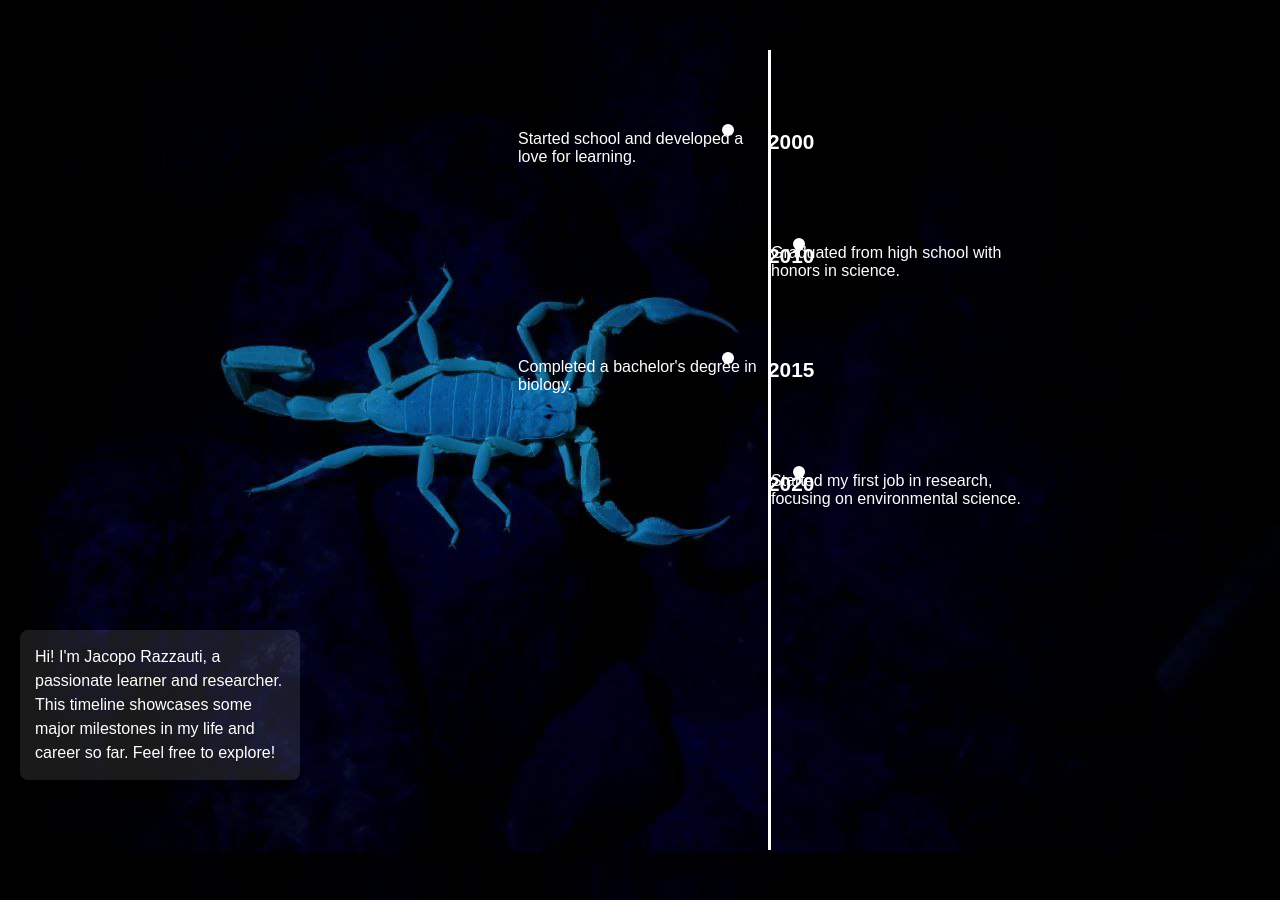
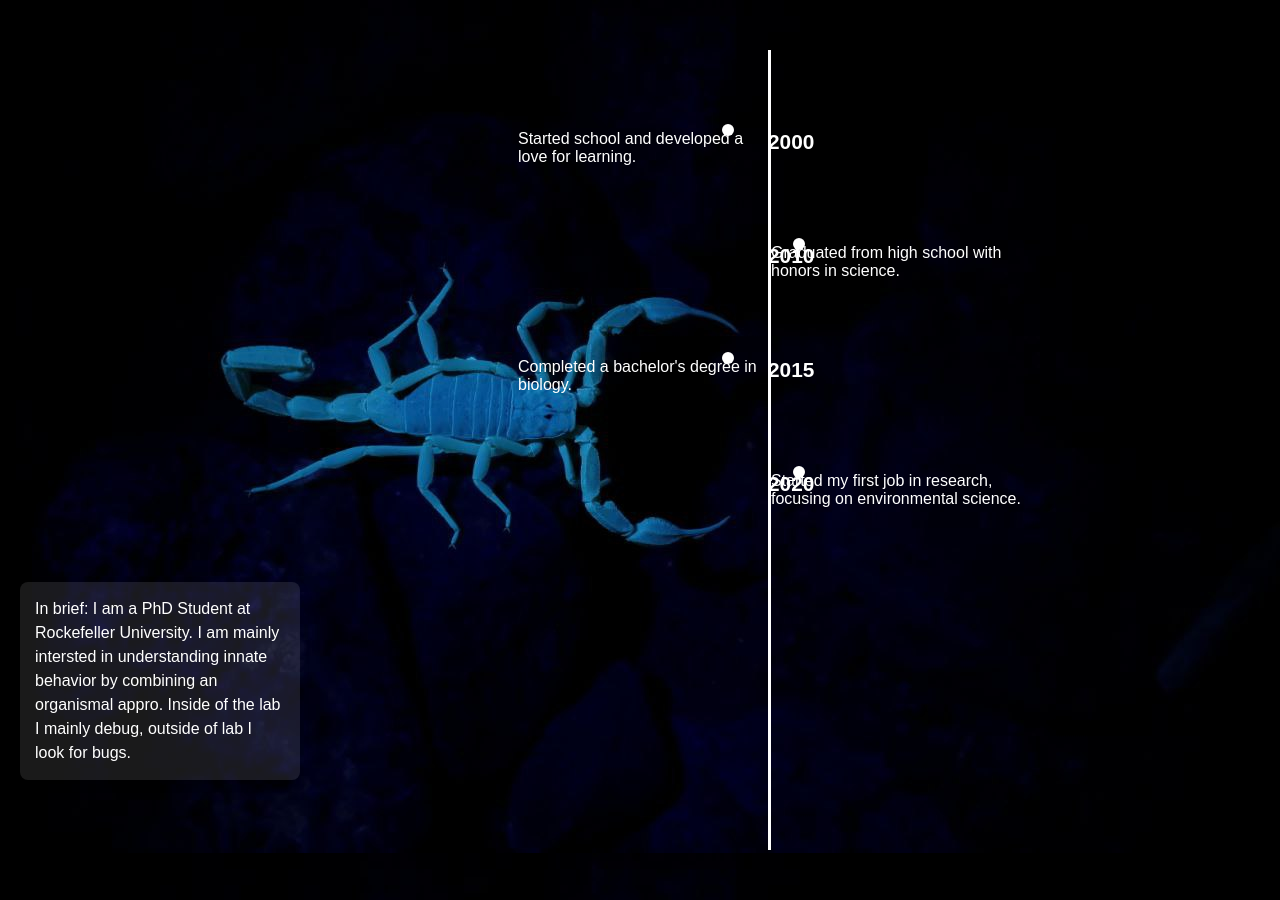
Before and after one commit to JacopoRazzauti/github.io, a plain HTML site: page biography.html in a window 1280 px wide. Drawn offline with Linux system fonts and the light colour scheme.

Commit message:
biography

```diff
--- a/biography.html
+++ b/biography.html
@@ -31,7 +31,7 @@
 
     <!-- Bio Box in Bottom-Left Corner -->
     <div class="bio-box">
-        <p>Hi! I'm Jacopo Razzauti, a passionate learner and researcher. This timeline showcases some major milestones in my life and career so far. Feel free to explore!</p>
+        <p>In brief: I am a PhD Student at Rockefeller University. I am mainly intersted in understanding innate behavior by combining an organismal appro. Inside of the lab I mainly debug, outside of lab I look for bugs. </p>
     </div>
 </body>
 </html>
```
